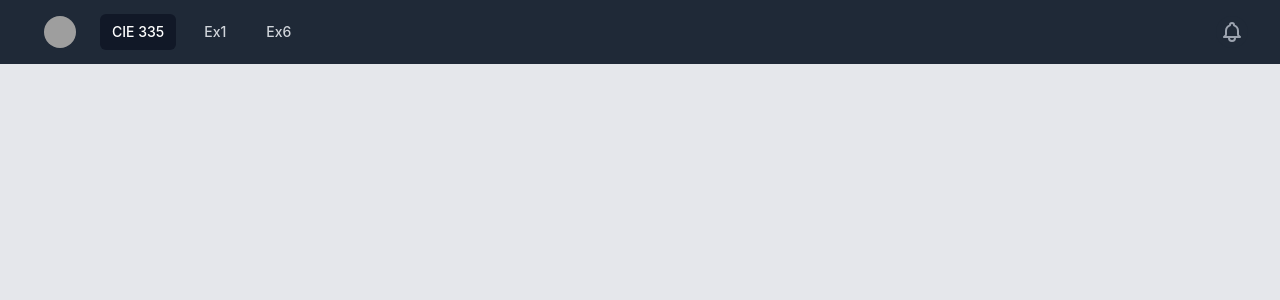
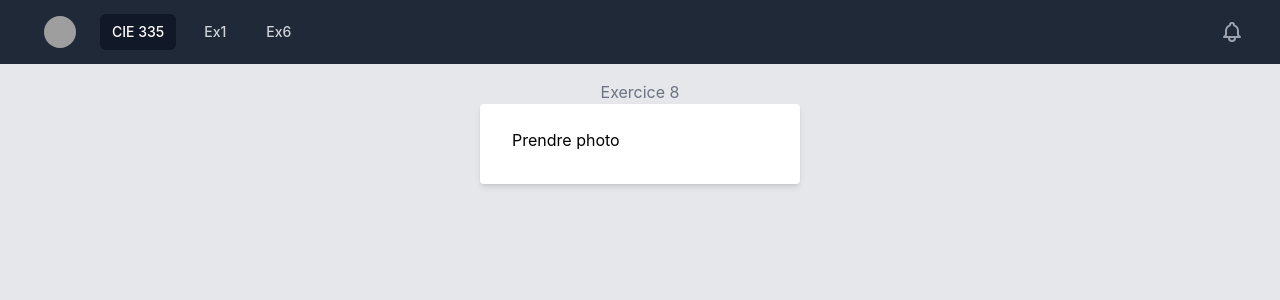
Before and after one commit to flowgrapher/335cie, a React (Create React App) app in the folder react-app/: page /exercice8 in a window 1280 px wide. Shown: the top 300 px of the page. Built offline with nearby package versions, Linux system fonts and the light colour scheme; grey boxes are pictures that could not be loaded.

Commit message:
Exercice 8 done

```diff
--- a/react-app/package.json
+++ b/react-app/package.json
@@ -4,11 +4,13 @@
   "private": true,
   "dependencies": {
     "@capacitor/android": "^4.1.0",
+    "@capacitor/camera": "^4.1.0",
     "@capacitor/cli": "^4.1.0",
     "@capacitor/core": "^4.1.0",
     "@capacitor/geolocation": "^4.0.1",
     "@headlessui/react": "^1.6.6",
     "@heroicons/react": "^1.0.6",
+    "@ionic/pwa-elements": "^3.1.1",
     "@testing-library/jest-dom": "^5.16.5",
     "@testing-library/react": "^13.3.0",
     "@testing-library/user-event": "^13.5.0",
--- a/react-app/src/App.js
+++ b/react-app/src/App.js
@@ -49,6 +49,11 @@ function App() {
                   Exercice 7
                 </button>
               </Link>
+              <Link to='/exercice8'>
+                <button class='bg-blue-500 hover:bg-blue-700 text-white py-2 px-4 rounded mb-8'>
+                  Exercice 8
+                </button>
+              </Link>
             </div>
           </header>
         </div>
--- a/react-app/src/index.js
+++ b/react-app/src/index.js
@@ -12,6 +12,7 @@ import Exercice4 from './routes/Exercice4';
 import Exercice5 from './routes/Exercice5';
 import Exercice6 from './routes/Exercice6';
 import Exercice7 from './routes/Exercice7';
+import Exercice8 from './routes/Exercice8';
 import Navbar from './Navigation/Navbar';
 
 const root = ReactDOM.createRoot(document.getElementById('root'));
@@ -27,6 +28,7 @@ root.render(
       <Route path='exercice5' element={<Exercice5 />} />
       <Route path='exercice6/:type' element={<Exercice6 />} />
       <Route path='exercice7' element={<Exercice7 />} />
+      <Route path='exercice8' element={<Exercice8 />} />
       <Route path='profile' element={<Profile />} />
     </Routes>
   </BrowserRouter>
--- a/react-app/src/routes/Exercice2.jsx
+++ b/react-app/src/routes/Exercice2.jsx
@@ -13,20 +13,20 @@ export default function Exercice2() {
           <form>
             <label
               for='first-name'
-              class='block text-sm font-medium text-gray-700'
+              class='block text-sm font-medium text-gray-700 mb-2'
             >
               Champ texte
             </label>
             <input
               class='shadow appearance-none border rounded w-full py-2 px-3 text-gray-700 leading-tight focus:outline-none focus:shadow-outline'
               type='text'
-              placeholder='Username'
+              placeholder='Texte'
               id='username'
               name='username'
             />
             <label
               for='first-name'
-              class='block text-sm font-medium text-gray-700'
+              class='block text-sm font-medium text-gray-700 mt-2'
             >
               Checkbox
             </label>
--- a/react-app/src/routes/Exercice7.jsx
+++ b/react-app/src/routes/Exercice7.jsx
@@ -2,7 +2,7 @@ import React, { useState, useCallback, useEffect } from 'react';
 import { Link } from 'react-router-dom';
 import { Geolocation } from '@capacitor/geolocation';
 
-export default function Exercice3() {
+export default function Exercice7() {
   const [loc, setLoc] = useState(null);
   const [coordinates, setCoordinates] = useState(null);
 
--- /dev/null
+++ b/react-app/src/routes/Exercice8.jsx
@@ -0,0 +1,34 @@
+import React from 'react';
+import { Link } from 'react-router-dom';
+import { Camera, CameraResultType } from '@capacitor/camera';
+
+export default function Exercice8() {
+  const [image, setImage] = React.useState(null);
+
+  let imageElement = null;
+  const takePicture = async () => {
+    const image = await Camera.getPhoto({
+      quality: 90,
+      allowEditing: true,
+      resultType: CameraResultType.Uri,
+    });
+
+    var imageUrl = image.webPath;
+
+    setImage(imageUrl);
+  };
+
+  return (
+    <main class='bg-gray-200 p-4 justify-center'>
+      <div class='container w-full max-w-xs'>
+        <h2 class='text-center text-gray-500'>Exercice 8</h2>
+        <div class='bg-white shadow-md rounded px-8 pt-6 pb-8 mb-4'>
+          <p>
+            <img src={image} />
+          </p>
+          <button onClick={takePicture}>Prendre photo</button>
+        </div>
+      </div>
+    </main>
+  );
+}
```
Also changed, not shown: 3 other files (tests, documents, lock files or other folders).
